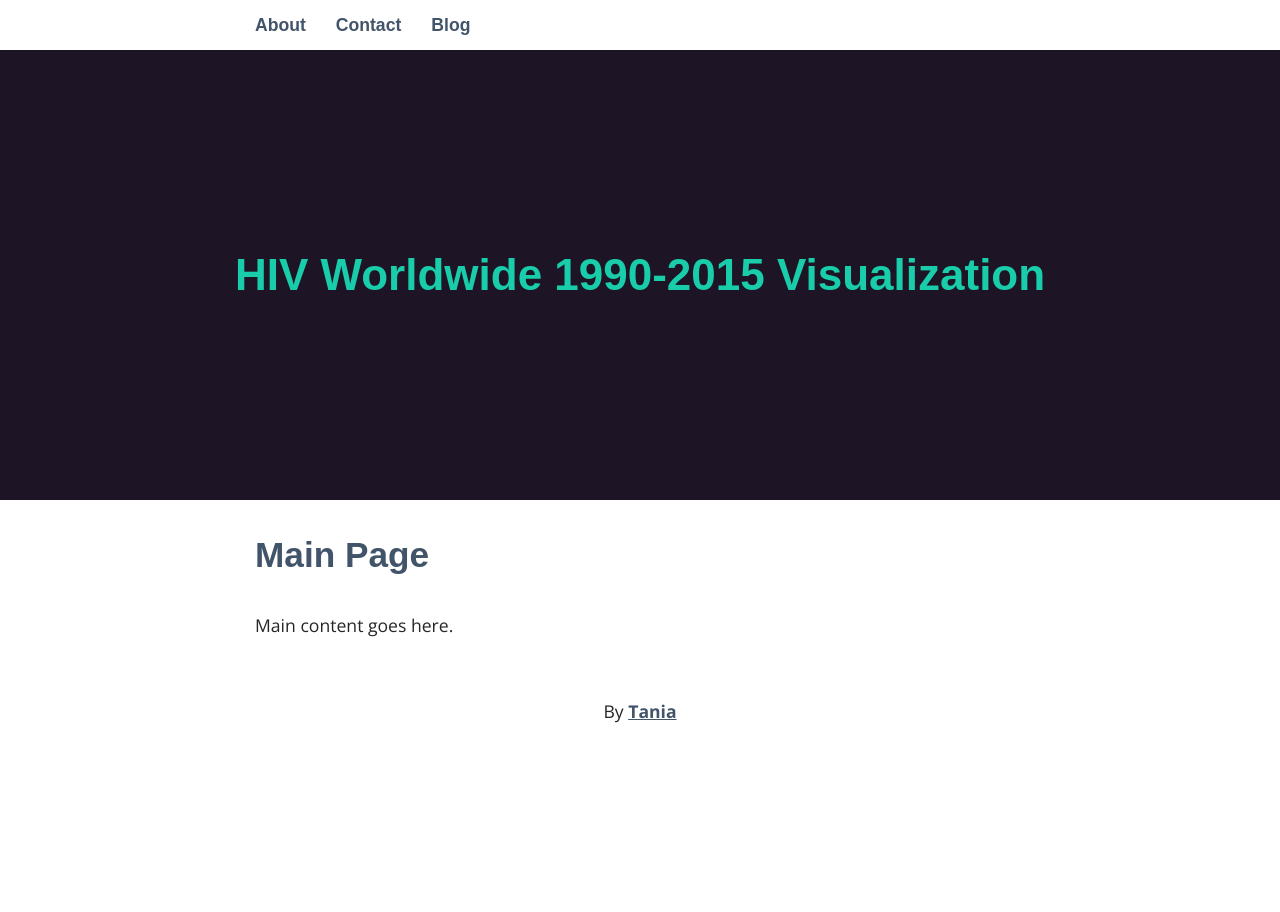
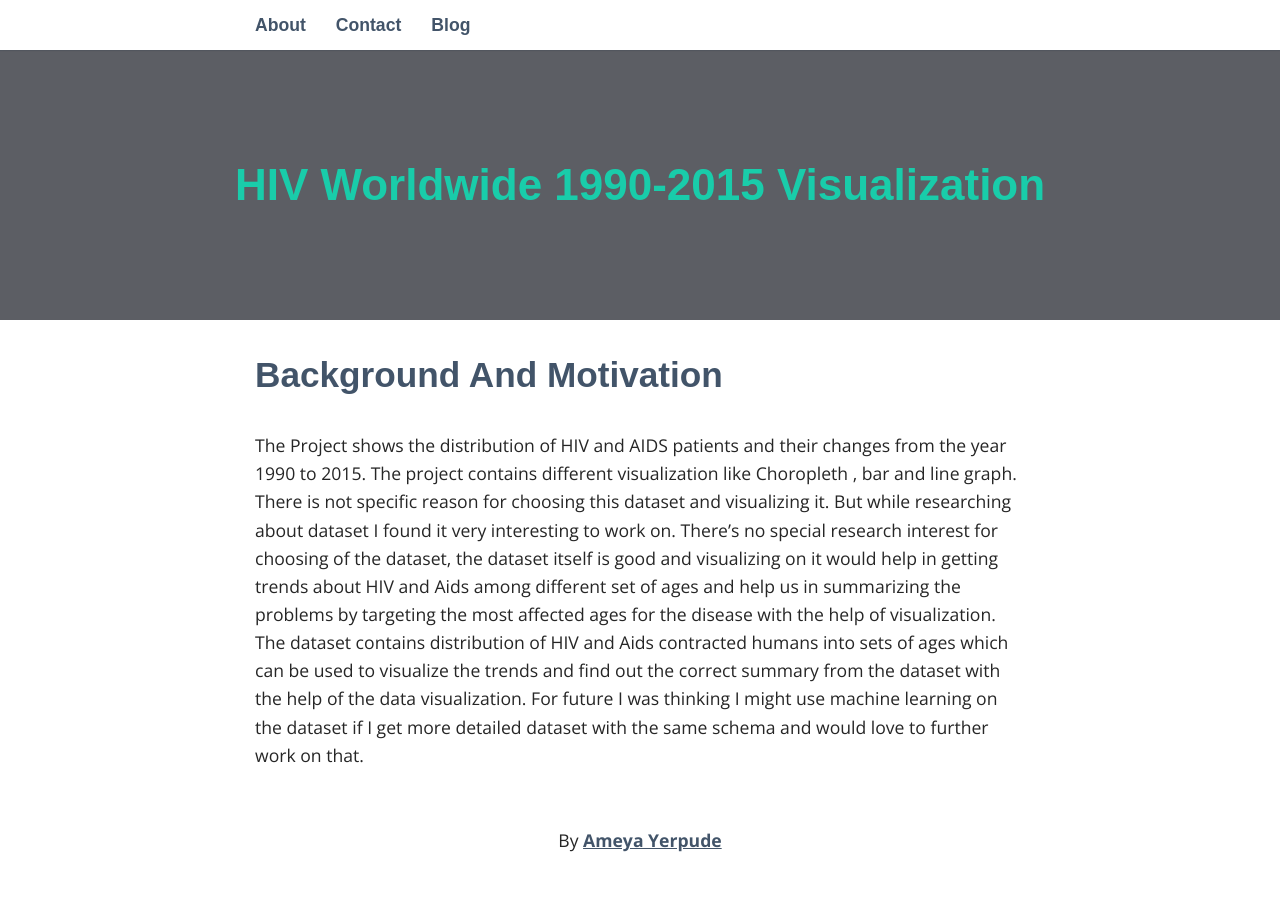
Before and after one commit to ameyay98/Final-Project, a Jekyll site: the page built from index.html, in a window 1280 px wide. Built offline with Jekyll 4.4.1, drawn with Linux system fonts in a browser that asks for light colours; some web fonts are replaced.

Commit message:
5th Commit

```diff
--- a/_includes/footer.html
+++ b/_includes/footer.html
@@ -1,3 +1,3 @@
 <footer>
-	<p>By <a href="http://taniarascia.com">Tania</p>
+	<p>By <a href="http://ameyay98.github.io/Final-Project">Ameya Yerpude</p>
 </footer>
--- a/_sass/_base.scss
+++ b/_sass/_base.scss
@@ -7,7 +7,7 @@ $link-hover-color: $main;
 $heading-font: 'Muli', sans-serif;
 $heading-font-color: #425469;
 $light: #E7EDF4;
-$header:  #1D1425;
+$header: rgba(12, 16, 24, 0.67);
 
 *,
 *::before,
--- a/_sass/_layout.scss
+++ b/_sass/_layout.scss
@@ -41,7 +41,7 @@ header {
 	padding: 0px 15px;
 	text-align: center;
 	margin: 50px 0 0;
-	height: 50vh;
+	height: 30vh;
 	display: flex;
 	justify-content: center;
 	align-items: center;
--- a/index.html
+++ b/index.html
@@ -2,6 +2,6 @@
 layout: default
 ---
 
-  <h2>Main Page</h2>
+  <h2>Background And Motivation </h2>
 
-  Main content goes here.
+The Project shows the distribution of HIV and AIDS patients and their changes from the year 1990 to 2015. The project contains different visualization like Choropleth , bar and line graph. There is not specific reason for choosing this dataset and visualizing it. But while researching about dataset I found it very interesting to work on. There’s no special research interest for choosing of the dataset, the dataset itself is good and visualizing on it would help in getting trends about HIV and Aids among different set of ages and help us in summarizing the problems by targeting the most affected ages for the disease with the help of visualization. The dataset contains distribution of HIV and Aids contracted humans into sets of ages which can be used to visualize the trends and find out the correct summary from the dataset with the help of the data visualization. For future I was thinking I might use machine learning on the dataset if I get more detailed dataset with the same schema and would love to further work on that.
```
